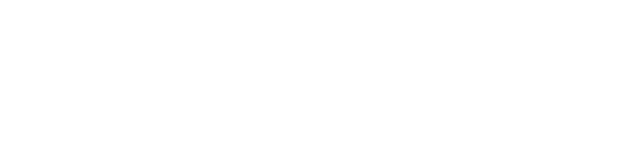
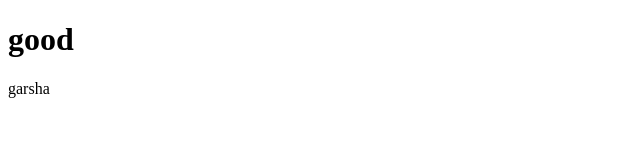
Before and after one commit to garsha-parhizkar/new, a plain HTML site: page index.html in a window 1280 px wide. Shown: the whole page, without its empty margins (0-640 px from the left). Drawn offline with Linux system fonts and the light colour scheme.

Commit message:
add h1 p

```diff
--- a/index.html
+++ b/index.html
@@ -5,8 +5,11 @@
     <meta http-equiv="X-UA-Compatible" content="IE=edge">
     <meta name="viewport" content="width=device-width, initial-scale=1.0">
     <title>Document</title>
+
 </head>
 <body>
+    <h1>good</h1>
+    <p>garsha</p>
 
 </body>
 </html>
```
